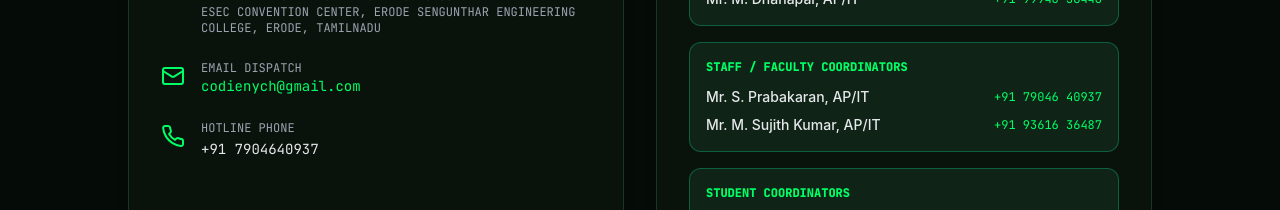
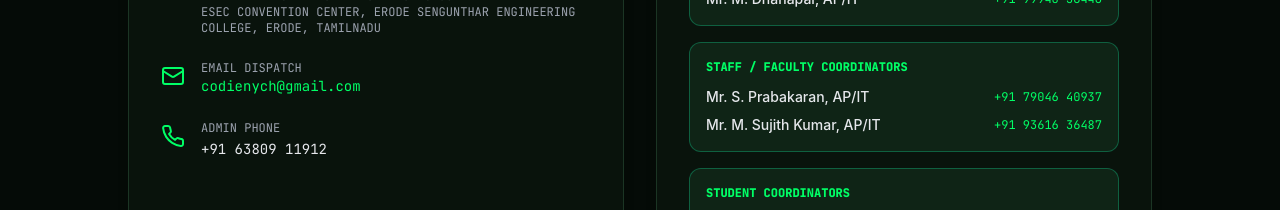
Before and after one commit to kuttyhari07/Codienych1.0-portal, a React (Vite) app in the folder client/: page / in a window 1280 px wide. Shown: the part 9540-9750 px from the top of the page. Built offline with nearby package versions, Linux system fonts and the light colour scheme; no server answers.

Commit message:
Update contact hotline to ADMIN PHONE with number 6380911912

```diff
--- a/client/src/sections/ContactSection.jsx
+++ b/client/src/sections/ContactSection.jsx
@@ -43,7 +43,7 @@ const ContactSection = () => {
             <div className="flex items-start space-x-4">
               <Phone className="w-6 h-6 text-[#00ff66] flex-shrink-0 mt-1" />
               <div>
-                <span className="font-mono text-xs text-gray-400 block uppercase">HOTLINE PHONE</span>
+                <span className="font-mono text-xs text-gray-400 block uppercase">ADMIN PHONE</span>
                 <a href={`tel:${EVENT_CONFIG.PHONE_NUMBER.replace(/\s+/g, '')}`} className="font-mono text-sm text-gray-200 hover:text-[#00ff66] transition-colors">
                   {EVENT_CONFIG.PHONE_NUMBER}
                 </a>
--- a/client/src/utils/config.js
+++ b/client/src/utils/config.js
@@ -25,7 +25,7 @@ export const EVENT_CONFIG = {
   DEPARTMENT: 'DEPARTMENT OF INFORMATION TECHNOLOGY',
   VENUE: 'ESEC CONVENTION CENTER, ERODE SENGUNTHAR ENGINEERING COLLEGE, ERODE, TAMILNADU',
   ORGANIZER_EMAIL: 'codienych@gmail.com',
-  PHONE_NUMBER: '+91 7904640937',
+  PHONE_NUMBER: '+91 63809 11912',
   ASSOCIATION_COORDINATOR: { name: 'Mr. M. Dhanapal, AP/IT', phone: '+91 99940 36446' },
   STAFF_COORDINATORS: [
     { name: 'Mr. S. Prabakaran, AP/IT', phone: '7904640937' },
```
